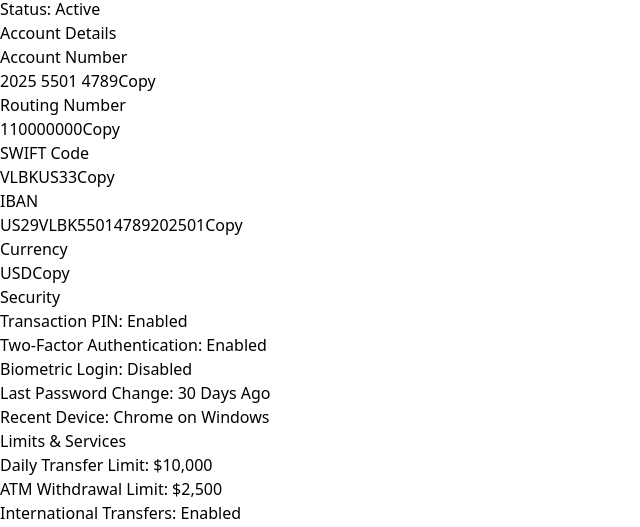
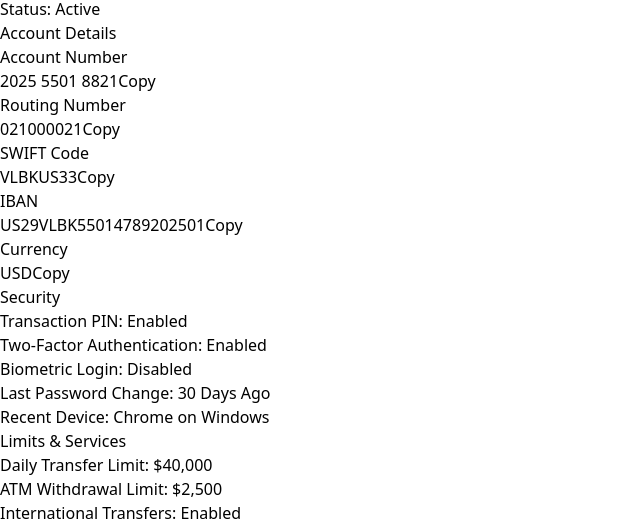
Before and after one commit to DREAMTECH100/velocity-bank, a React (Vite) app: page /account in a window 1280 px wide. Shown: the part 381-908 px from the top of the page, without its empty margins (0-640 px from the left). Built offline with nearby package versions, Linux system fonts and the light colour scheme; sample sign-in values are in the browser's storage.

Commit message:
Added account overview page

```diff
--- a/src/pages/Account.jsx
+++ b/src/pages/Account.jsx
@@ -9,8 +9,8 @@ export default function Account() {
     middleName: "J",
     lastName: "Young",
     accountType: "Premium Checking Account",
-    accountNumber: "2025 5501 4789",
-    routingNumber: "110000000",
+    accountNumber: "2025 5501 8821",
+    routingNumber: "021000021",
     swift: "VLBKUS33",
     iban: "US29VLBK55014789202501",
     currency: "USD",
@@ -124,7 +124,7 @@ const handleBranchNotice = () => {
             <h3 className="text-lg font-semibold mb-4">Limits & Services</h3>
 
             <div className="space-y-3 text-sm text-gray-400">
-              <p>Daily Transfer Limit: $10,000</p>
+              <p>Daily Transfer Limit: $40,000</p>
               <p>ATM Withdrawal Limit: $2,500</p>
               <p>International Transfers: Enabled</p>
               <p>Virtual Card: Inactive (•••• 4589)</p>
```
